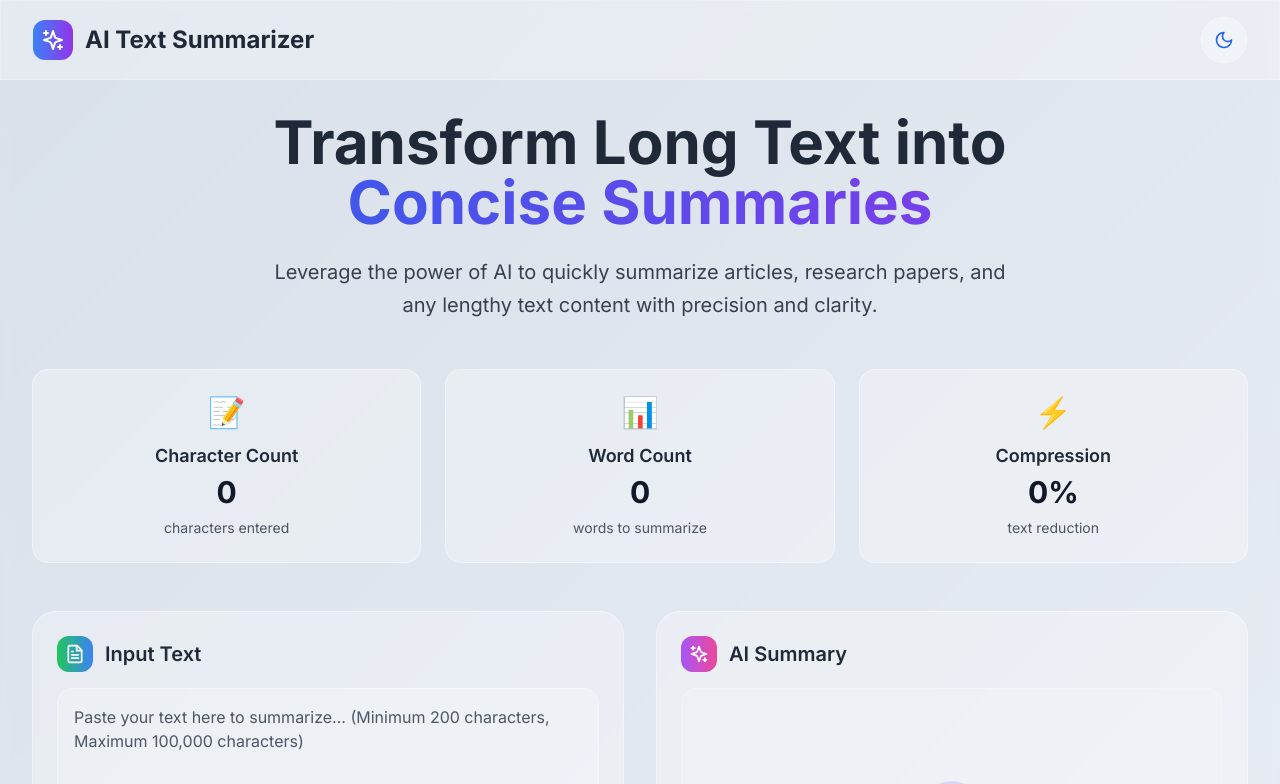
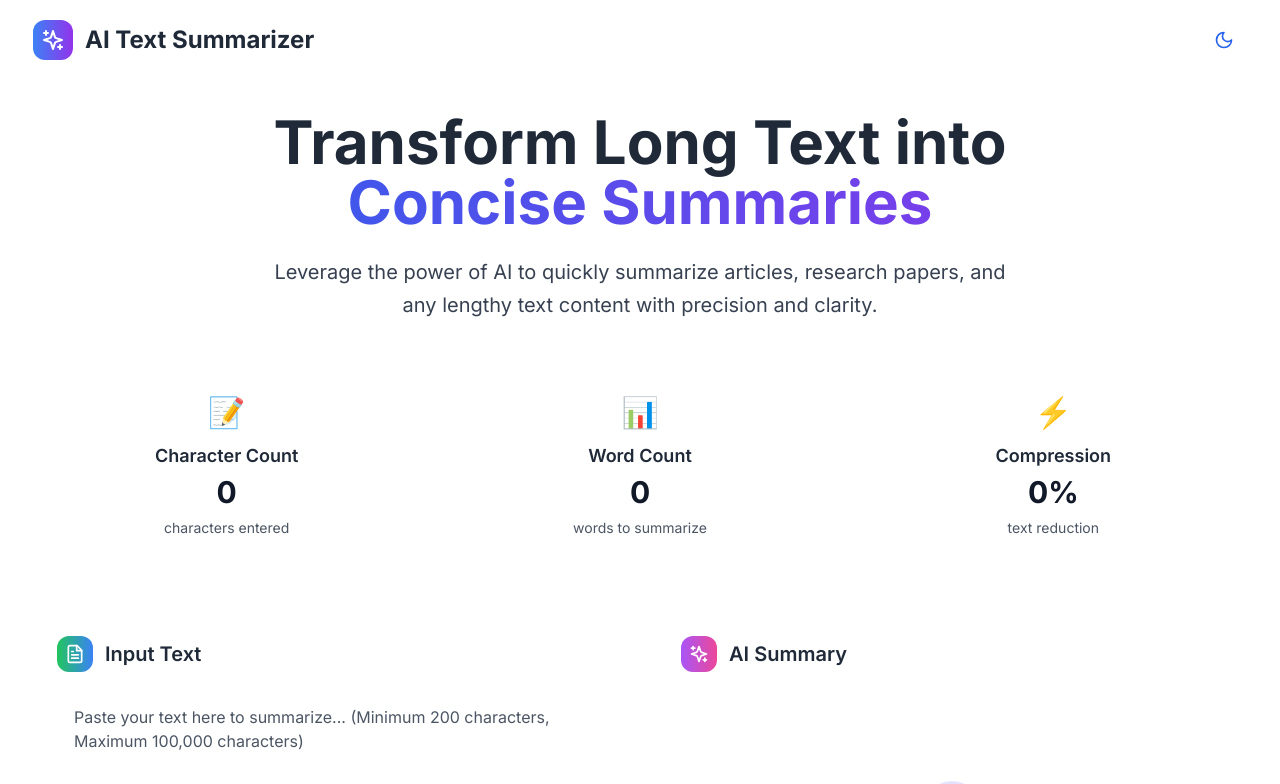
Before and after one commit to nampallyharish4/AI-Text-Summarizer-App, a React (Vite) app: page / in a window 1280 px wide. Shown: the top 784 px of the page. Built offline with nearby package versions, Linux system fonts and the light colour scheme.

Commit message:
Remove animated waves from light theme background

```diff
--- a/src/index.css
+++ b/src/index.css
@@ -23,32 +23,12 @@
     @apply backdrop-blur-2xl bg-white/30 dark:bg-black/50 border border-white/40 dark:border-gray-700;
   }
 
-  .gradient-bg {
-    background: linear-gradient(-45deg, #ee7752, #e73c7e, #23a6d5, #23d5ab);
-    background-size: 400% 400%;
-    animation: gradient 15s ease infinite;
-  }
-
   .light-gradient-bg {
-    background: linear-gradient(-45deg, #f8fafc, #e2e8f0, #cbd5e1, #94a3b8);
-    background-size: 400% 400%;
-    animation: gradient 15s ease infinite;
+    background: #ffffff;
   }
 
   .dark-gradient-bg {
     background: #000000;
-  }
-}
-
-@keyframes gradient {
-  0% {
-    background-position: 0% 50%;
-  }
-  50% {
-    background-position: 100% 50%;
-  }
-  100% {
-    background-position: 0% 50%;
   }
 }
 
```
